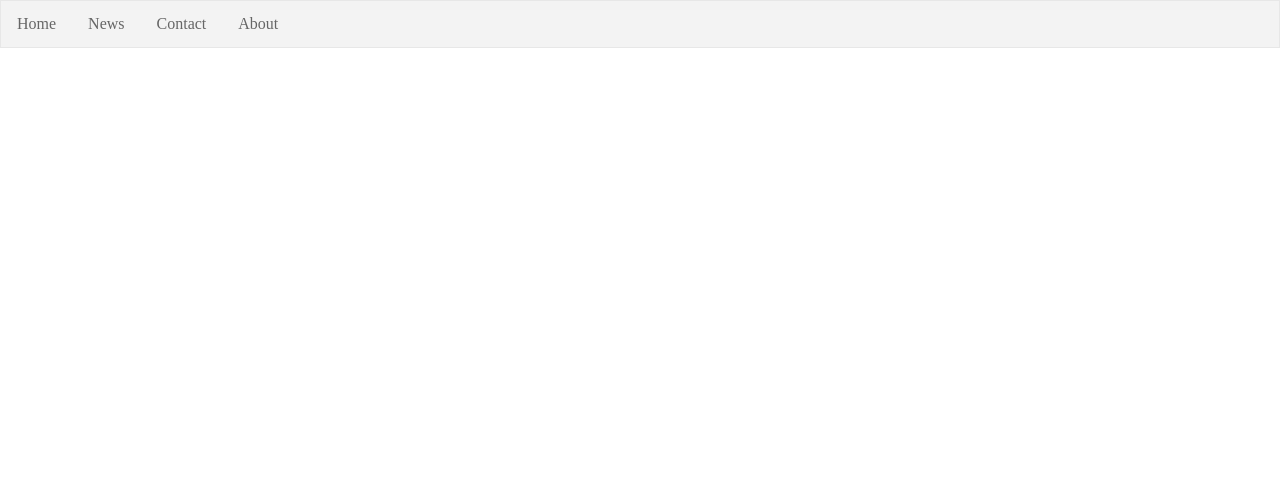
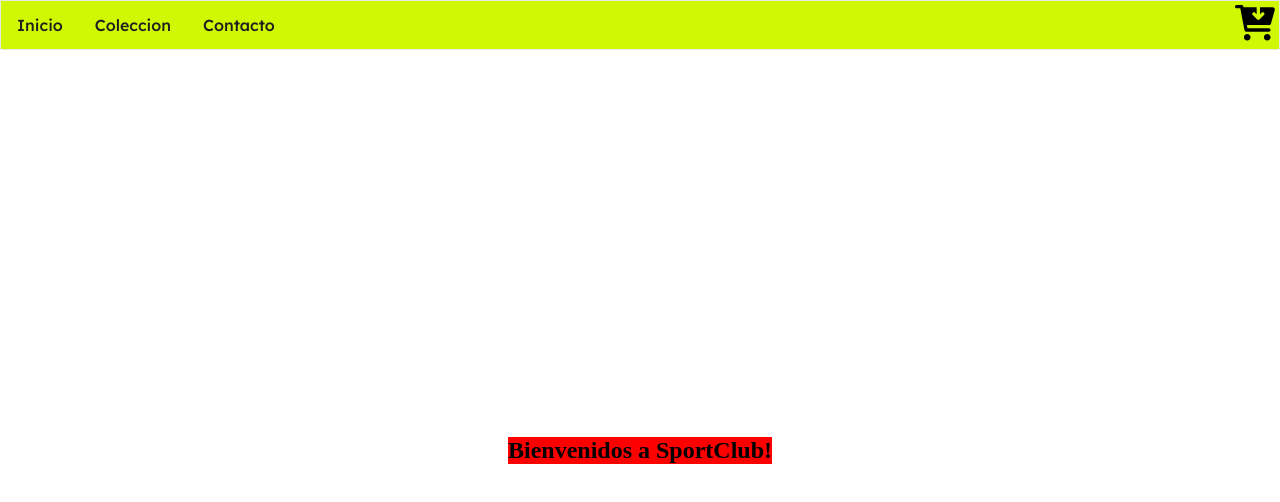
Before and after one commit to brianschmid89/2da-Pre-Entrega-Brian-Schmid, a React (Create React App) app: page / in a window 1280 px wide. Shown: the top 502 px of the page. Built offline with nearby package versions, Linux system fonts and the light colour scheme.

Commit message:
Commits primera entrega

```diff
--- a/src/App.js
+++ b/src/App.js
@@ -1,10 +1,12 @@
 import './App.css';
 import NavBar from './components/NavBar';
+import ItemListContainer from './containers/ItemListContainer';
 
 function App() {
   return (
     <div className="App">
       <NavBar/>
+      <ItemListContainer greeting={"Bienvenidos a SportClub!"}/>
     </div>
   );
 }
--- /dev/null
+++ b/src/components/CartWidget/index.jsx
@@ -0,0 +1,19 @@
+import React from 'react'
+
+const CartWidget = () => {
+  return (
+    <div style={
+        {
+            width: 40,
+            heigth: 40,
+            position: 'absolute',
+            top: 5,
+            right: 5,
+        }
+    }>
+       <svg xmlns="http://www.w3.org/2000/svg" viewBox="0 0 576 512"><path d="M0 24C0 10.7 10.7 0 24 0H96c11.5 0 21.4 8.2 23.6 19.5L122 32H312V134.1l-23-23c-9.4-9.4-24.6-9.4-33.9 0s-9.4 24.6 0 33.9l64 64c9.4 9.4 24.6 9.4 33.9 0l64-64c9.4-9.4 9.4-24.6 0-33.9s-24.6-9.4-33.9 0l-23 23V32H541.8c21.2 0 36.5 20.3 30.8 40.7l-54 192c-3.9 13.8-16.5 23.3-30.8 23.3h-317l9.1 48H488c13.3 0 24 10.7 24 24s-10.7 24-24 24H160c-11.5 0-21.4-8.2-23.6-19.5L76.1 48H24C10.7 48 0 37.3 0 24zM224 464c0 26.5-21.5 48-48 48s-48-21.5-48-48s21.5-48 48-48s48 21.5 48 48zm240 48c-26.5 0-48-21.5-48-48s21.5-48 48-48s48 21.5 48 48s-21.5 48-48 48z"/></svg>
+        </div>
+  )
+}
+
+export default CartWidget
--- a/src/components/NavBar/index.jsx
+++ b/src/components/NavBar/index.jsx
@@ -1,21 +1,20 @@
 import React from "react";
+import CartWidget from "../CartWidget";
 import './styles.css';
 
 const NavBar = () => {
     return (
       <ul>
         <li>
-          <a href="#home">Home</a>
+          <a href="#home">Inicio</a>
         </li>
         <li>
-          <a href="#news">News</a>
+          <a href="#news">Coleccion</a>
         </li>
         <li>
-          <a href="#contact">Contact</a>
+          <a href="#contact">Contacto</a>
         </li>
-        <li>
-          <a href="#about">About</a>
-        </li>
+        <CartWidget/>
       </ul>
     );
 }
--- a/src/components/NavBar/styles.css
+++ b/src/components/NavBar/styles.css
@@ -1,10 +1,13 @@
+@import url('https://fonts.googleapis.com/css2?family=Lexend+Deca:wght@500&display=swap');
+
+
 ul {
     list-style-type: none;
     margin: 0;
     padding: 0;
     overflow: hidden;
     border: 1px solid #e7e7e7;
-    background-color: #f3f3f3;
+    background-color: #cff802;
 }
 
 li {
@@ -12,13 +15,14 @@ li {
 }
 
 li a {
+    font-family: 'Lexend Deca', sans-serif;
     display: block;
-    color: #666;
+    color: rgb(31, 31, 31);
     text-align: center;
     padding: 14px 16px;
     text-decoration: none;
 }
 
 li a:hover{
-    background-color: #ddd;
+    background-color: rgb(71, 126, 9);
 }
--- a/src/containers/ItemListContainer/index.jsx
+++ b/src/containers/ItemListContainer/index.jsx
@@ -0,0 +1,10 @@
+import React from "react";
+import './styles.css';
+
+export default function ItemListContainer ({greeting}) {
+        return (
+            <div className="item-list-container">
+                <h2>{greeting}</h2>
+            </div>
+        )
+}
--- a/src/containers/ItemListContainer/styles.css
+++ b/src/containers/ItemListContainer/styles.css
@@ -0,0 +1,12 @@
+.item-list-container {
+    width: 100%;
+    height: 100vh;
+    display: flex;
+    flex-direction: column;
+    align-items: center;
+    justify-content: center;
+}
+
+h2{
+    background-color: red;
+}
```
Also changed, not shown: src/components/CartWidget/styles.css (added).
